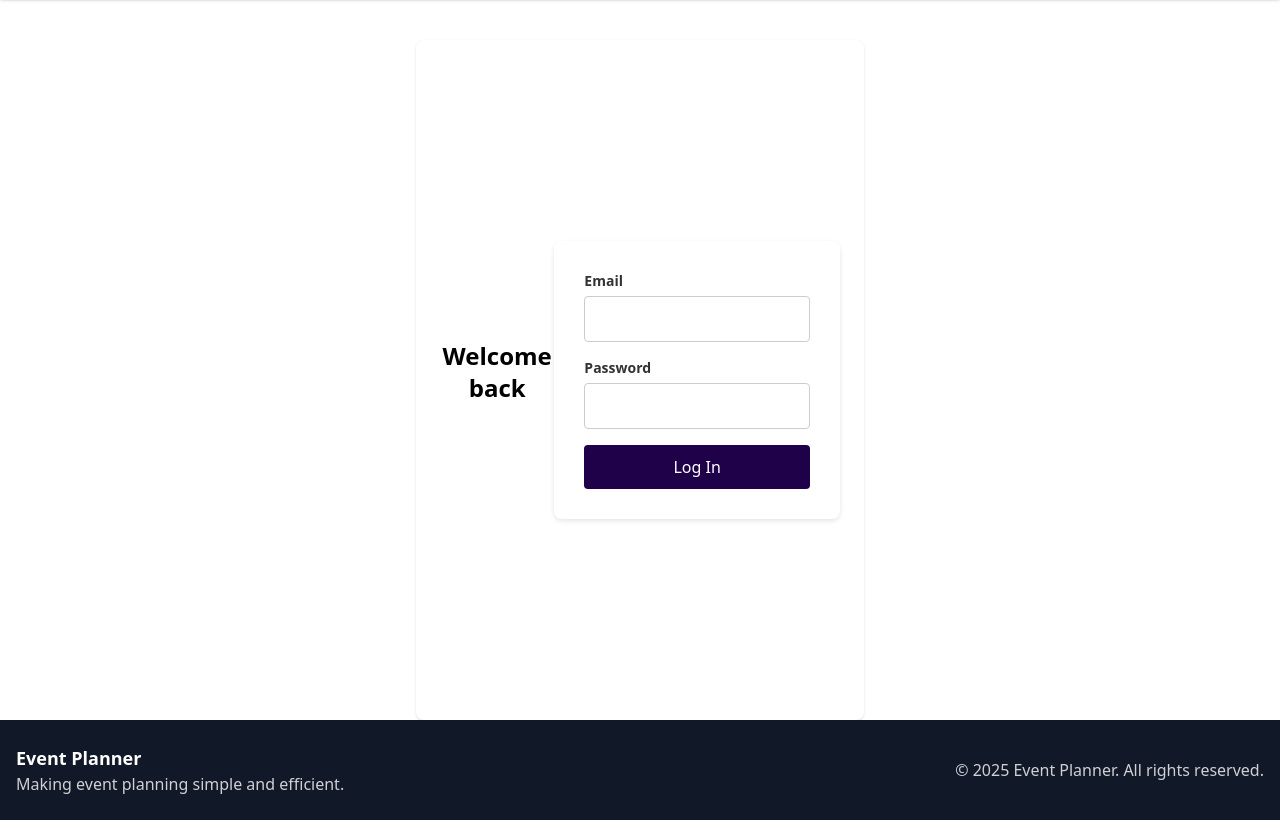
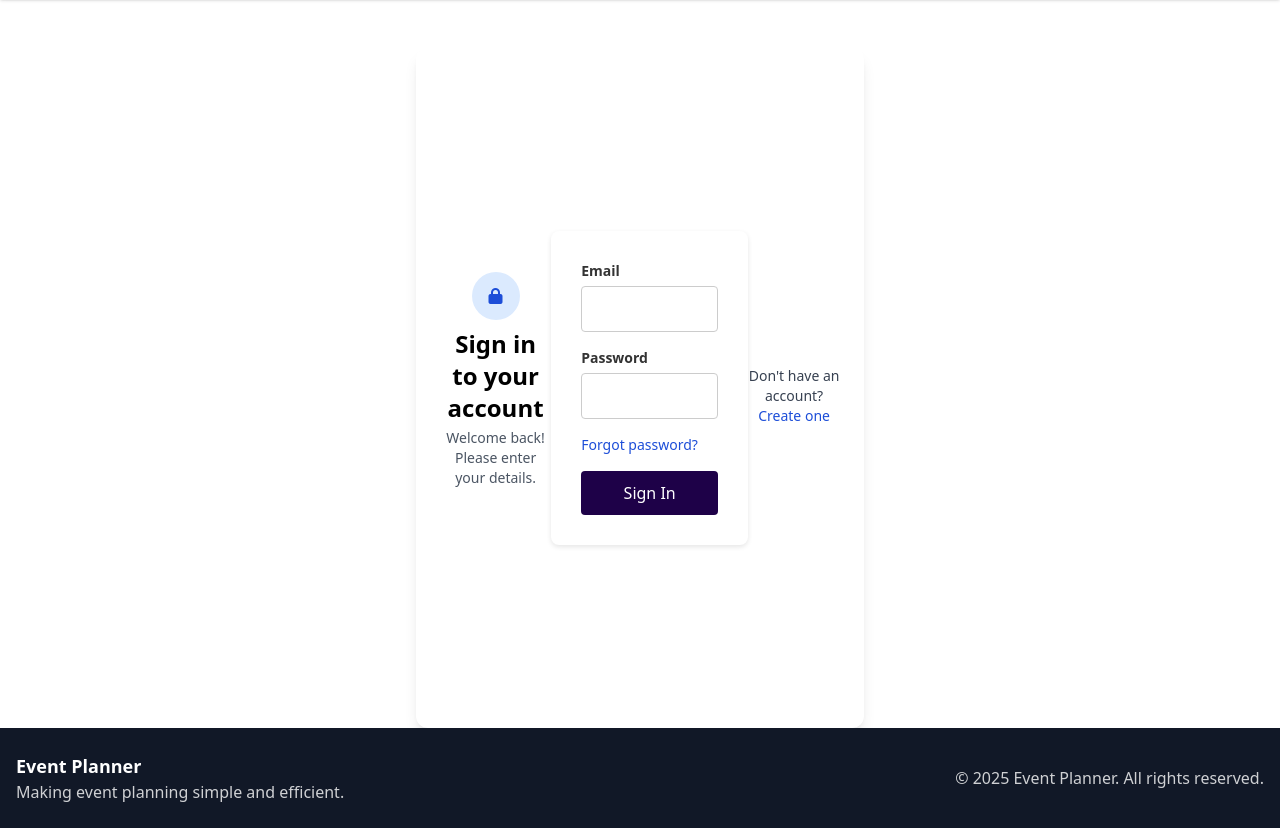
Before and after one commit to Uraniumking007/eventPlanner, a PHP site: page /login.php in a window 1280 px wide. Shown: the part 64-892 px from the top of the page. Run offline with PHP 8.4, Linux system fonts and the light colour scheme; some libraries are stand-ins or nearby versions.

Commit message:
Revamp login page for enhanced user experience
- Updated layout with a more modern design, including rounded corners and shadow effects.
- Changed header text to "Sign in to your account" and added a welcoming message.
- Included a lock icon for visual appeal and improved user guidance.
- Enhanced form styling and added a "Forgot password?" link for better usability.
- Provided a prompt for users to create an account if they don't have one.

```diff
--- a/login.php
+++ b/login.php
@@ -34,8 +34,14 @@
     </nav>
 
     <!-- Login -->
-    <div class="Login-box max-w-sm sm:max-w-md mx-auto p-4 sm:p-6 bg-white rounded-lg shadow mt-8 sm:mt-10 mx-4">
-        <h2 class="text-xl sm:text-2xl font-semibold mb-4 text-center">Welcome back</h2>
+    <div class="Login-box max-w-sm sm:max-w-md mx-auto p-4 sm:p-6 bg-white rounded-xl shadow-lg mt-8 sm:mt-12 mx-4">
+        <div class="text-center mb-4">
+            <div class="inline-flex items-center justify-center w-12 h-12 rounded-full bg-blue-100 text-blue-700 mb-2">
+                <i class="fas fa-lock"></i>
+            </div>
+            <h2 class="text-2xl font-bold">Sign in to your account</h2>
+            <p class="text-gray-600 text-sm mt-1">Welcome back! Please enter your details.</p>
+        </div>
         <form id="loginForm" class="login space-y-4">
             <div class="input-item text-left">
                 <label class="block text-sm font-medium mb-1">Email</label>
@@ -45,11 +51,20 @@
                 <label class="block text-sm font-medium mb-1">Password</label>
                 <input class="w-full border rounded px-3 py-2 text-sm sm:text-base" type="password" name="password" required>
             </div>
-            <div class="submit text-center">
-                <input class="bg-gray-900 text-white px-4 py-2 rounded hover:bg-black cursor-pointer text-sm sm:text-base w-full sm:w-auto" type="submit" value="Log In">
+            <div class="flex items-center justify-between">
+                <div class="text-sm">
+                    <a class="text-blue-700 hover:underline" href="#">Forgot password?</a>
+                </div>
+            </div>
+            <div class="submit text-center mt-2">
+                <input class="bg-gray-900 text-white px-4 py-2 rounded-lg hover:bg-black cursor-pointer text-sm sm:text-base w-full" type="submit" value="Sign In">
             </div>
             <p id="loginError" class="text-center text-red-600 hidden text-sm">Invalid email or password.</p>
         </form>
+        <div class="text-center mt-4 text-sm text-gray-700">
+            Don't have an account?
+            <a class="text-blue-700 font-medium hover:underline" href="/register.php">Create one</a>
+        </div>
     </div>
 
     <!-- Footer -->
```
